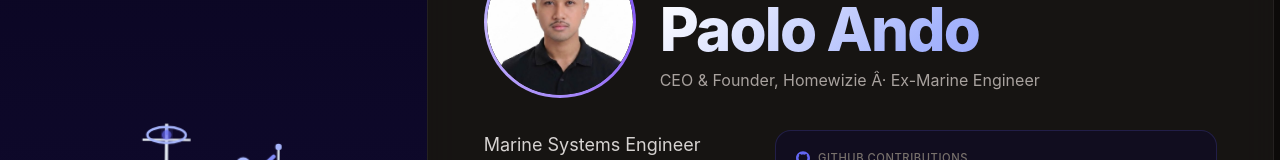
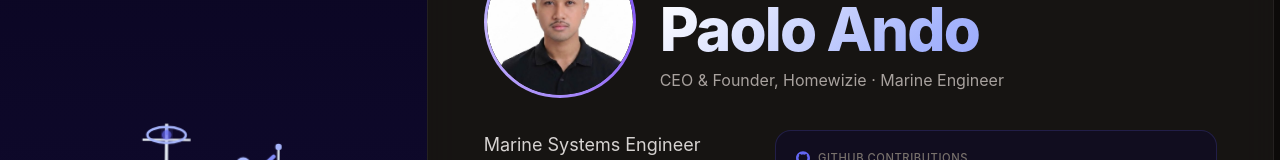
Before and after one commit to Lilpaolo67/paolo-portfolio, a React (Vite) app: page / in a window 1280 px wide. Shown: the part 167-327 px from the top of the page. Built offline with nearby package versions, Linux system fonts and the light colour scheme.

Commit message:
fix: remove Ex- from Marine Engineer role text

```diff
--- a/src/App.tsx
+++ b/src/App.tsx
@@ -247,7 +247,7 @@
               </div>
               <div className="hero-identity">
                 <h1 className="gradient-text">Paolo Ando</h1>
-                <p className="hero-role">CEO &amp; Founder, Homewizie Â· Ex-Marine Engineer</p>
+                <p className="hero-role">CEO &amp; Founder, Homewizie · Marine Engineer</p>
               </div>
             </div>
 
```
